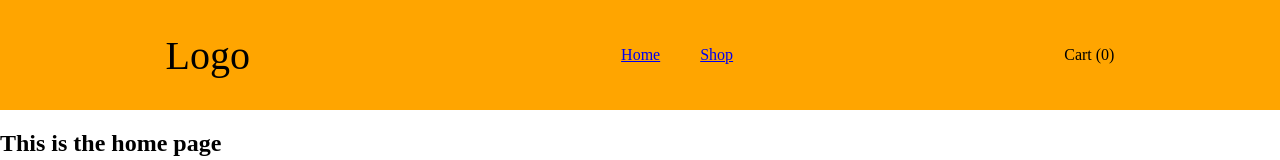
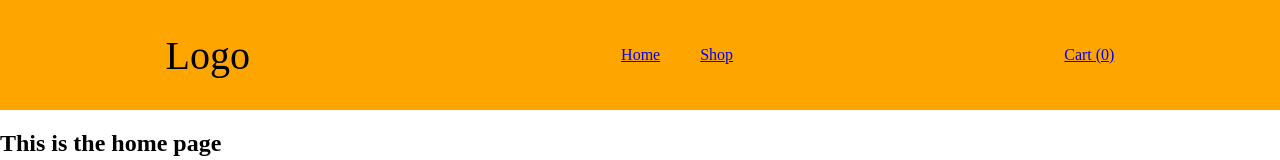
Before and after one commit to jwjepson/shopping-cart, a React (Create React App) app: page / in a window 1280 px wide. Shown: the top 160 px of the page. Built offline with nearby package versions, Linux system fonts and the light colour scheme.

Commit message:
add link to shopping cart path

```diff
--- a/src/components/Header.js
+++ b/src/components/Header.js
@@ -14,7 +14,9 @@ const Header = () => {
                     <li>Shop</li>
                 </Link>
             </ul>
-            <div className="shopping-cart">Cart (0)</div>
+            <Link to="/cart">
+                <div className="shopping-cart">Cart (0)</div>
+            </Link>
         </div>
     )
 }
```
